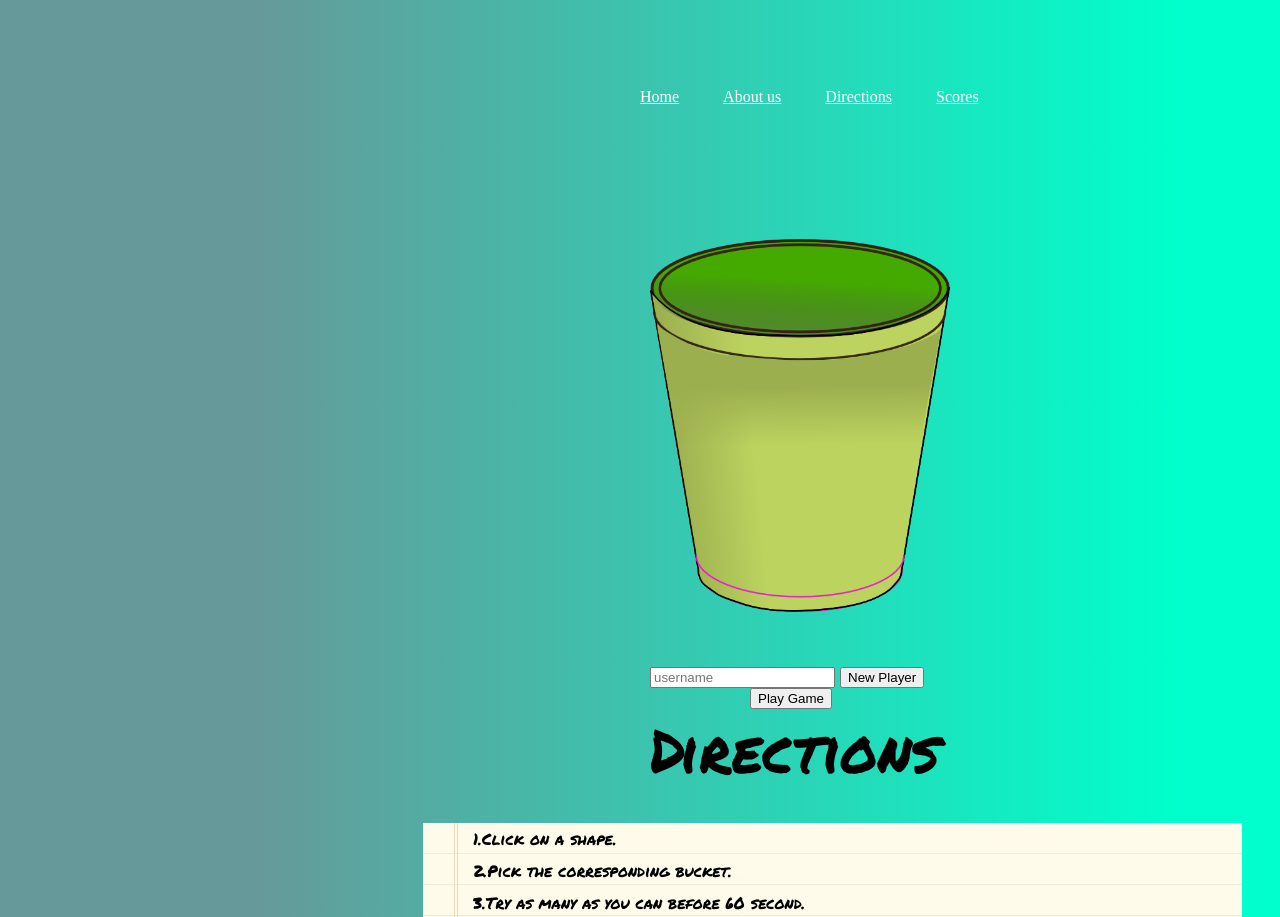
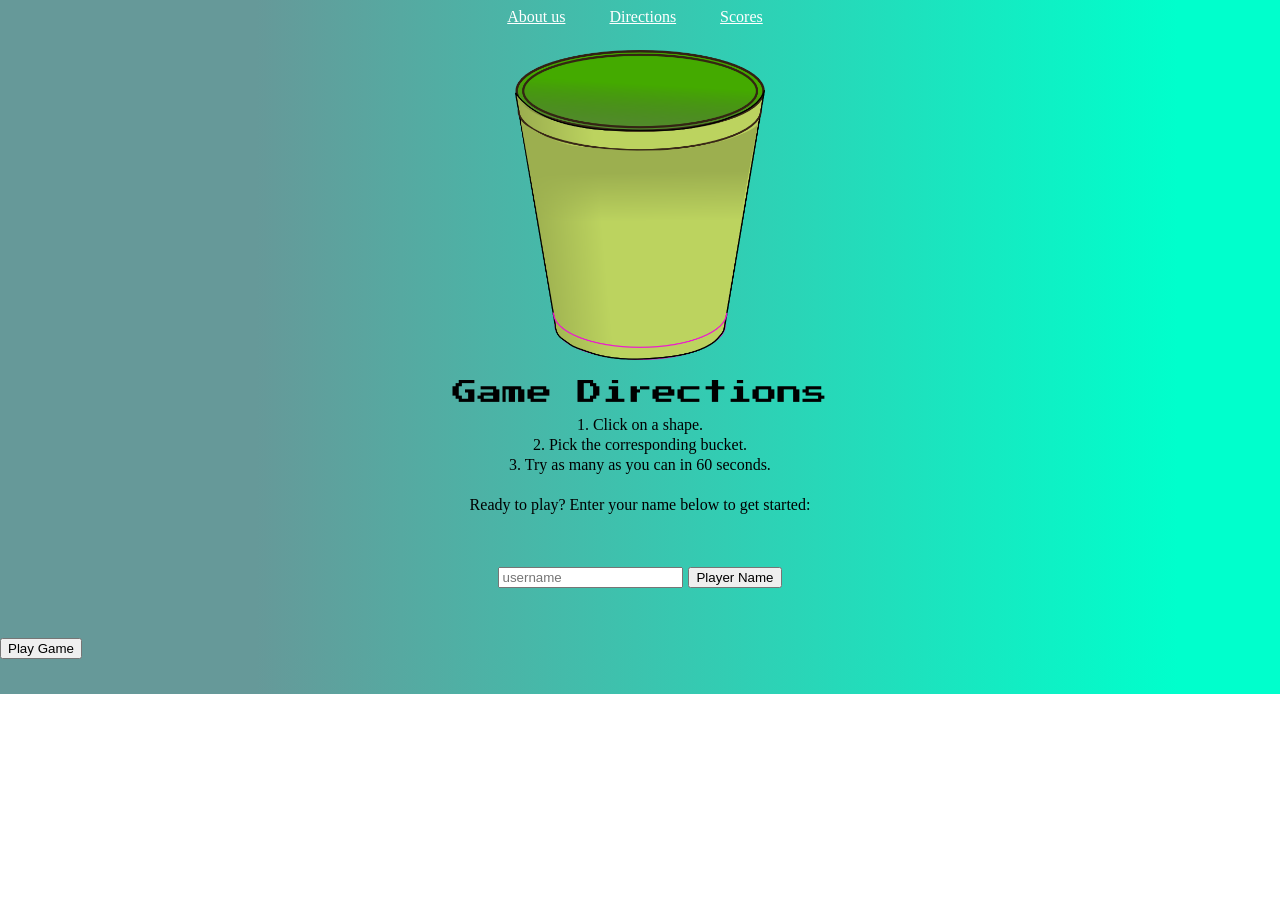
Before and after one commit to Dekklin/201-Project, a plain HTML site: page index.html in a window 1280 px wide. Shown: the part 106-1023 px from the top of the page. After the commit the page ends 800 px from the top, so only its background shows below. Drawn offline with Linux system fonts and the light colour scheme.

Commit message:
style index.html

```diff
--- a/index.html
+++ b/index.html
@@ -2,7 +2,7 @@
 
 <html>
   <head>
-    <title> Game Name </title>
+    <title> Shapes </title>
     <link rel="stylesheet" href="reset.css">
     <link rel="stylesheet" href="styleIndex.css">
 
@@ -10,15 +10,12 @@
     <link href="https://fonts.googleapis.com/css?family=Press+Start+2P" rel="stylesheet">
 
   </head>
+
   <body>
 
-
-
-
-<h1>Game Name!!!!</h1>
+    <h1>The Shape Game</h1>
     <nav>
       <ul>
-<li><a href = "index.html">Home</a></li>
         <li><a href ="about-us.html">About us</a></li>
         <li><a href ="#direction">Directions</a></li>
         <li><a href ="score.html">Scores</a></li>
@@ -27,36 +24,32 @@
 
     <img src ="Assets/basket.png">
 
-
-<form id ="playerform">
-
-    <label>
-      <label for="name"></label>
-      <input type= "text" name= "name" placeholder="username" required>
-
-      <button >New Player</button>
-
-    </label>
-  </form>
-
-  <a id ="button" href  = "game.html"><button style="float:center">Play Game</button></a>
     <section id = "direction">
 
-     <h3>Directions</h3>
-     <div>
+        <h3>Game Directions</h3>
+
         <ul>
-         <li>1.Click on a shape.</li>
-         <li>2.Pick the corresponding bucket.</li>
-         <li>3.Try as many as you can before 60 second.</li>
-
+            <li>1. Click on a shape.</li>
+            <li>2. Pick the corresponding bucket.</li>
+            <li>3. Try as many as you can in 60 seconds.</li>
+            <br />
+            <li>Ready to play? Enter your name below to get started:</li>
         </ul>
 
          <script src = "app.js"></script>
 
-    </div>
        </section>
+
+    <form id ="playerform">
+        <label for="name"></label>
+        <input type= "text" name= "name" placeholder="username" required>
+        <button >Player Name</button>
+    </form>
+
+    <a id ="button" href = "game.html">
+        <button>Play Game</button></a>
+
   </body>
 
 
-
 </html>
--- a/styleIndex.css
+++ b/styleIndex.css
@@ -1,7 +1,7 @@
 body{
   background:linear-gradient(to right, #669999 20%, #00ffcc 92%);
+}
 
-}
 h1{
   text-align: center;
   margin-top: 40px;
@@ -9,54 +9,57 @@ h1{
   font-size:50px;
 }
 #button{
-  position: relative;
-  align-content: center;
-  margin-left:750px;
-  margin-top: 30px;
+  display: block;
+  margin: auto;
 }
+
 nav{
-  margin:100px 0px 10px 610px;
+  margin: 20px;
+  text-align: center;
 }
+
 nav ul{
   margin:0px;
   padding:5px 0px 5px 30px;
   list-style-type: none;
 }
+
 nav li{
   display:inline-block;
   margin-right:40px;
 }
+
 nav li a{
   color:#ffffff;
 }
+
 nav li a:hover,nav li a.current{
   color:#000000;
 }
+
 #playerform{
-  margin:50px 0px 0px 650px;
+  margin:50px;
+  text-align: center;
   font-size: 20px;
   box-sizing: border-box
 }
-#direction{
-  margin:10px 0px 0px 650px;
-  font-family: 'Permanent Marker', cursive;
+
+h3{
+  font-size: 25px;
+  font-family: 'Press Start 2P', cursive;
+  text-align: center;
 }
-h3{
-  font-size: 60px;
-}
-div {
-  background-image: url('Assets/list-bg.png');
-  margin: 7% 6% 14% -36%;
 
-}
-div>ul{
-  margin:10px 0px 0px 50px;
-  line-height: 2em;
+#direction ul {
+  line-height: 1.25em;
+  text-align: center;
+  margin: 10px 0px;
 }
 
 img{
-  width:300px;
-  margin:119px 0px 0px 650px;
+  width:250px;
+  display: block;
+  margin: 20px auto;
 }
 img:hover {
 
@@ -77,6 +80,3 @@ img:hover {
   90% { transform: translate(1px, 2px) rotate(0deg); }
   100% { transform: translate(1px, -2px) rotate(-1deg); }
 }
-div>li{
-  font-size: 40px;
-}
```
Also changed, not shown: app.js (+0 -8 lines). Lines whose indentation alone changed are shown as unchanged.
